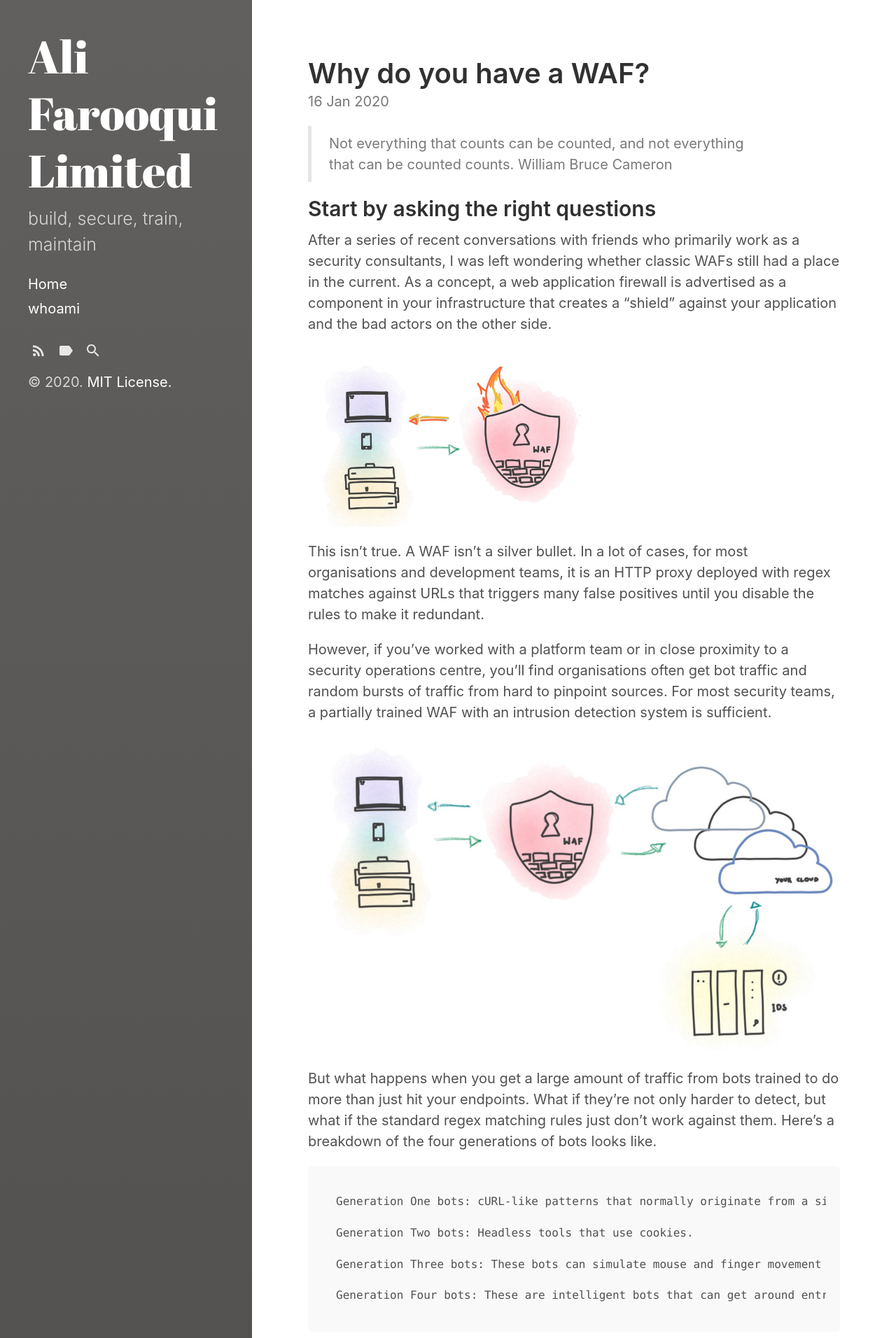
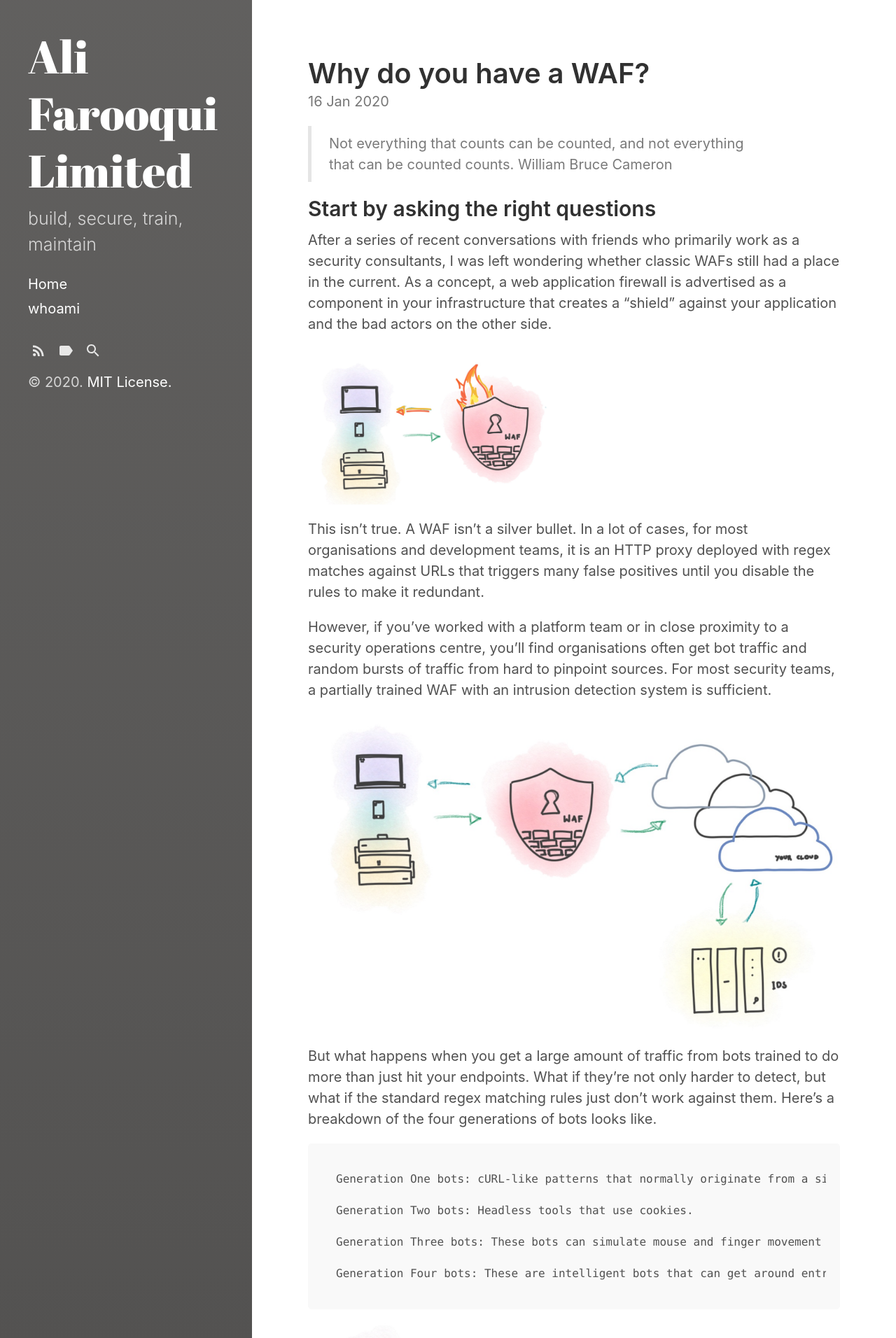
Before and after one commit to alimurtazafarooqui/alifarooqui.github.io, a Jekyll site: the page built from _posts/2020-01-16-whyuseawaf.md, in a window 1280 px wide. Shown: the top 1912 px of the page at 70% size. Built offline with Jekyll 4.4.1, drawn with Linux system fonts in a browser that asks for light colours; some of the changed text lies outside the part shown.

Commit message:
whyuseawaf. img src sizes

```diff
--- a/_posts/2020-01-16-whyuseawaf.md
+++ b/_posts/2020-01-16-whyuseawaf.md
@@ -12,7 +12,7 @@
 
 After a series of recent conversations with friends who primarily work as a security consultants, I was left wondering whether classic WAFs still had a place in the current. As a concept, a web application firewall is advertised as a component in your infrastructure that creates a “shield” against your application and the bad actors on the other side.
 
-<img src="/assets/whyuseawaf1.png" alt="whyuseawaf1" width="400"/>
+<img src="/assets/whyuseawaf1.png" alt="whyuseawaf1" width="350"/>
 
 This isn’t true. A WAF isn’t a silver bullet. In a lot of cases, for most organisations and development teams, it is an HTTP proxy deployed with regex matches against URLs that triggers many false positives until you disable the rules to make it redundant.
 
@@ -47,7 +47,7 @@
 c) Depending on the cloud your service lives in, put as much of your infrastructure in an “infrastructure as code” repository as possible. Not only does this make it easy to roll back and try again, it also lets you keep track of your infrastructure.
 d) Choose a WAF that you can train in isolation. This means a preproduction environment with all of the rules you’ll need. This also means setting up a testbed with a variety of legitimate and malicious user journeys that you can run against your preproduction environment.
 
-<img src="/assets/whyuseawaf2.png" alt="whyuseawaf2" width="400"/>
+<img src="/assets/whyuseawaf4.png" alt="whyuseawaf4" width="400"/>
 
 ## Which WAF to waffle with?
 
```
